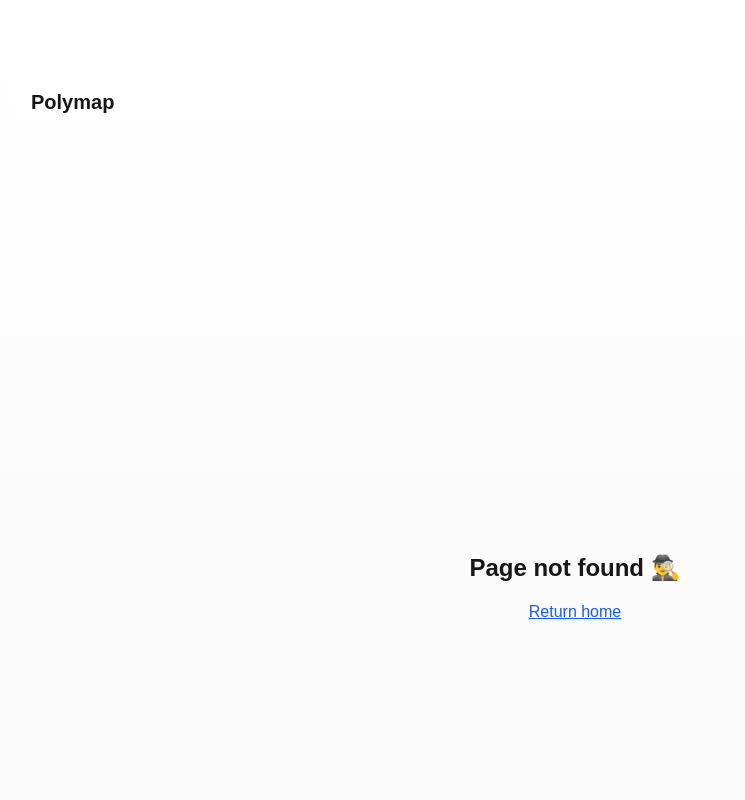
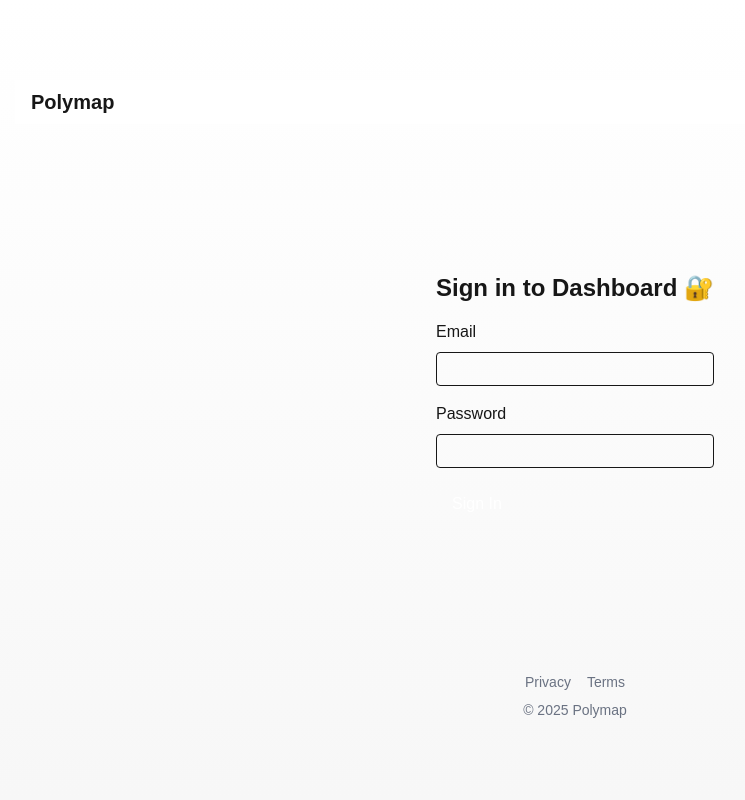
Before and after one commit to SmolSoftBoi/polymap, a Next.js app in the folder apps/web/: page /dashboard/auth in a window 1280 px wide. Before the commit this address had no page. Shown: the top 800 px of the page, without its empty margins (65-810 px from the left). Built offline with nearby package versions, Linux system fonts and the light colour scheme.

Commit message:
feat: add dashboard auth page

```diff
--- /dev/null
+++ b/apps/web/src/app/dashboard/auth/page.tsx
@@ -0,0 +1,20 @@
+import type { Metadata } from 'next'
+import { SignInForm } from '@/components/SignInForm'
+
+/** Metadata for the dashboard auth page. */
+export const metadata: Metadata = {
+  title: 'Dashboard login - Polymap',
+  description: 'Authenticate to manage your polycule dashboard.'
+}
+
+/** Page prompting users to sign in before accessing the dashboard. */
+export default function DashboardAuthPage() {
+  return (
+    <main className="grid flex-1 place-content-center p-8">
+      <section className="w-full max-w-sm space-y-4">
+        <h1 className="text-center text-2xl font-bold">Sign in to Dashboard 🔐</h1>
+        <SignInForm />
+      </section>
+    </main>
+  )
+}
```
Also changed, not shown: 1 other file (tests, documents, lock files or other folders).
